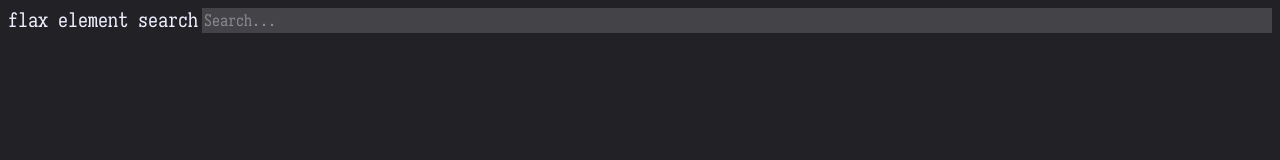
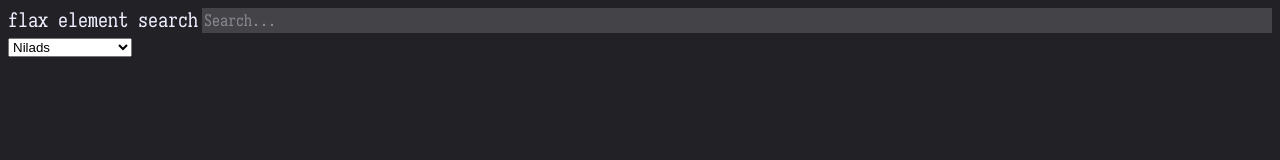
Before and after one commit to zoomlogo/flax, a plain HTML site: page index.html in a window 1280 px wide. Drawn offline with Linux system fonts and the light colour scheme; no server answers.

Commit message:
Update index.html

```diff
--- a/index.html
+++ b/index.html
@@ -11,6 +11,14 @@
       <a href="https://github.com/PyGamer0/flax">flax element search</a>
       <input type="text" id="search-bar" placeholder="Search..." style="flex: 1" onkeyup="filter_search()" />
     </div>
+    <select>
+      <option value="0">Nilads</option>
+      <option value="1">Monads</option>
+      <option value="2">Dyads</option>
+      <option value="Q">Quicks</option>
+      <option value="S">Syntax</option>
+      <option value="T">Chain separators</option>
+    </select>
     <br>
     <table id="el">
     </table>
```
